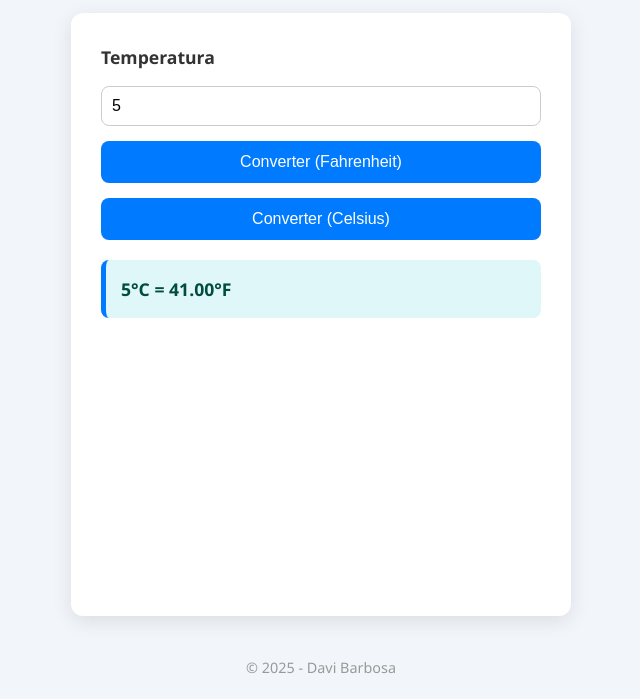
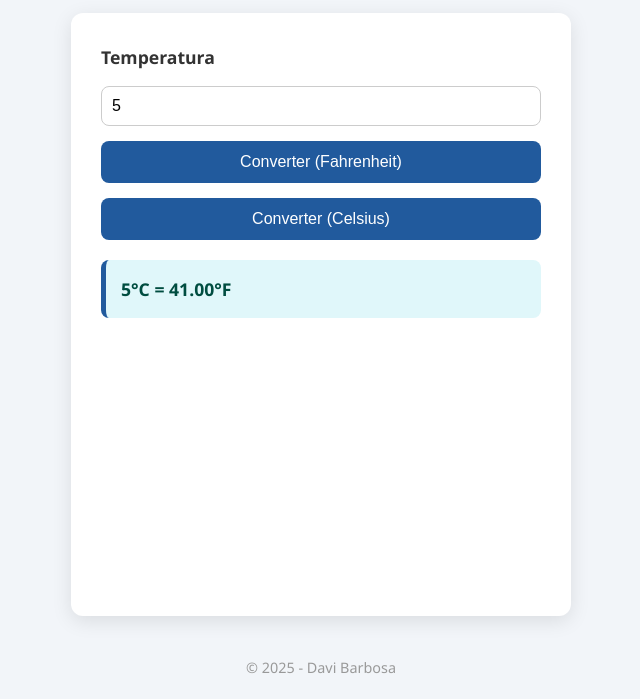
Before and after one commit to Hunndow/ConversorDeTemperatura, a plain HTML site: page index.html in a window 1280 px wide. Both pictures are taken after typing "5" into the empty fields and a click on the button "Converter (Fahrenheit)". Shown: the part 101-800 px from the top of the page, without its empty margins (319-959 px from the left). Drawn offline with Linux system fonts and the light colour scheme.

Commit message:
Update style.css

```diff
--- a/style.css
+++ b/style.css
@@ -70,7 +70,7 @@
 
   input[type="button"] {
     padding: 12px;
-    background-color: #007BFF;
+    background-color: #215a9d;
     color: white;
     border: none;
     border-radius: 8px;
@@ -87,7 +87,7 @@
     margin-top: 20px;
     padding: 15px;
     background-color: #e0f7fa;
-    border-left: 5px solid #007BFF;
+    border-left: 5px solid #215a9d;
     border-radius: 8px;
   }
 
```
